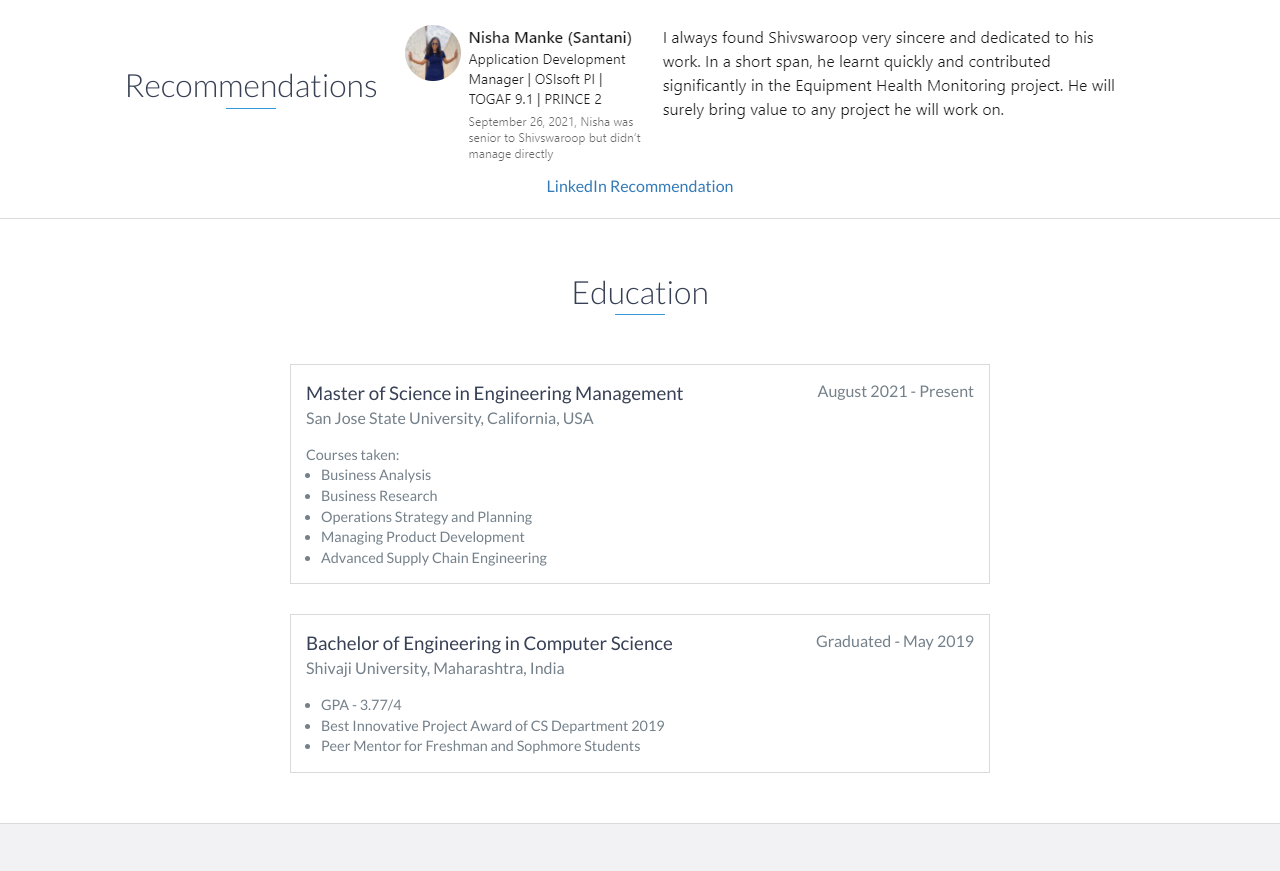
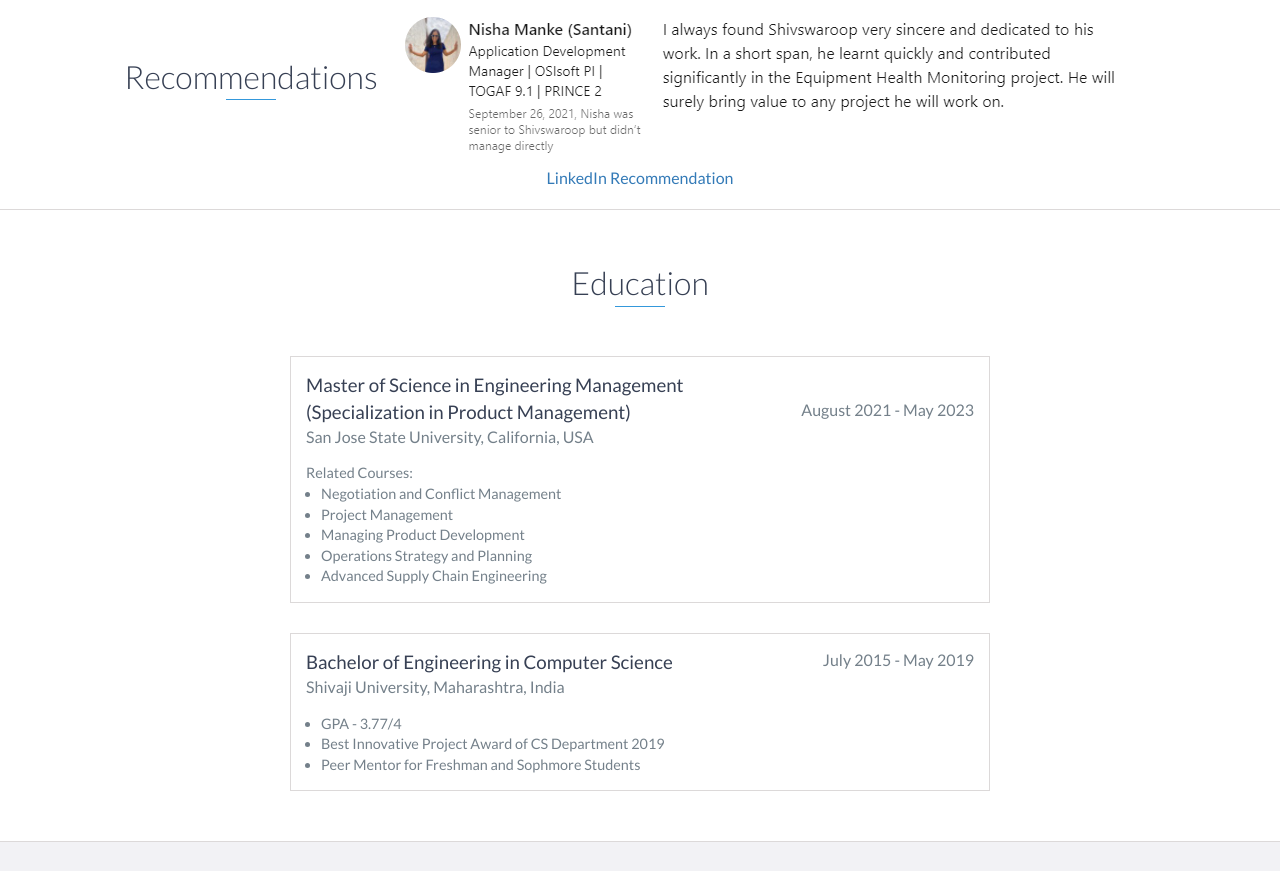
Before and after one commit to shivswaroop-desai/shivswaroop-desai.github.io, a website: page index.html in a window 1280 px wide. Shown: the part 1900-2771 px from the top of the page. Drawn offline with nearby package versions, Linux system fonts and the light colour scheme.

Commit message:
commit 5

```diff
--- a/index.html
+++ b/index.html
@@ -57,7 +57,7 @@
         <div id="lead-content">
             <h1>Shivswaroop Desai</h1>
             <h2>Pursuing Master of Science in Engineering Management</h2>
-            <a href="https://github.com/shivswaroop-desai/shivswaroop-desai.github.io/blob/main/Shivswaroop_Desai_Resume.pdf" class="btn-rounded-white">Check my Resume</a>
+
         </div>
         <!-- End #lead-content -->
 
@@ -91,7 +91,7 @@
     <!-- End #about -->
 
     <div id="experience" class="background-alt">
-        <h2 class="heading">Experience</h2>
+        <h2 class="heading">Work Experience</h2>
         <div id="experience-timeline">
             <div data-date="June 2019 – August 2021">
                 <h2>TATA Consultancy Services, Pune, India</h2>
@@ -110,7 +110,7 @@
             <div data-date="July 2017 – September 2017">
                 <h2>TATA Power Strategic Engineering Division, Mumbai, India (Internship)</h2>
                 <h3>Software Quality Assurance (SQA) Intern in Combat Management System</h3>
-                <h4>Client - Cochin Shipyard Limited, Cochin</h4>
+                <h3>Client - Cochin Shipyard Limited, Cochin</h3>
 
                 <div class="d">
 
@@ -139,23 +139,24 @@
         <h2 class="heading">Education</h2>
         <div class="education-block">
             <h3>Master of Science in Engineering Management</h3>
-            <span class="education-date">August 2021 - Present</span>
+            <h3>(Specialization in Product Management)</h3>
+            <span class="education-date">August 2021 - May 2023</span>
             <h4>San Jose State University, California, USA</h4>
             <p>
-                Courses taken:
+                Related Courses:
             </p>
             <ul>
             <li>
-                Business Analysis
+                Negotiation and Conflict Management
             </li>
             <li>
-                Business Research
+                Project Management
+            </li>
+            <li>
+                Managing Product Development
             </li>
             <li>
                 Operations Strategy and Planning
-            </li>
-            <li>
-                Managing Product Development
             </li>
             <li>
                 Advanced Supply Chain Engineering
@@ -166,7 +167,7 @@
 
         <div class="education-block">
             <h3>Bachelor of Engineering in Computer Science </h3>
-            <span class="education-date">Graduated - May 2019</span>
+            <span class="education-date">July 2015 - May 2019</span>
             <h4>Shivaji University, Maharashtra, India </h4>
             <ul>
                 <li>
```
